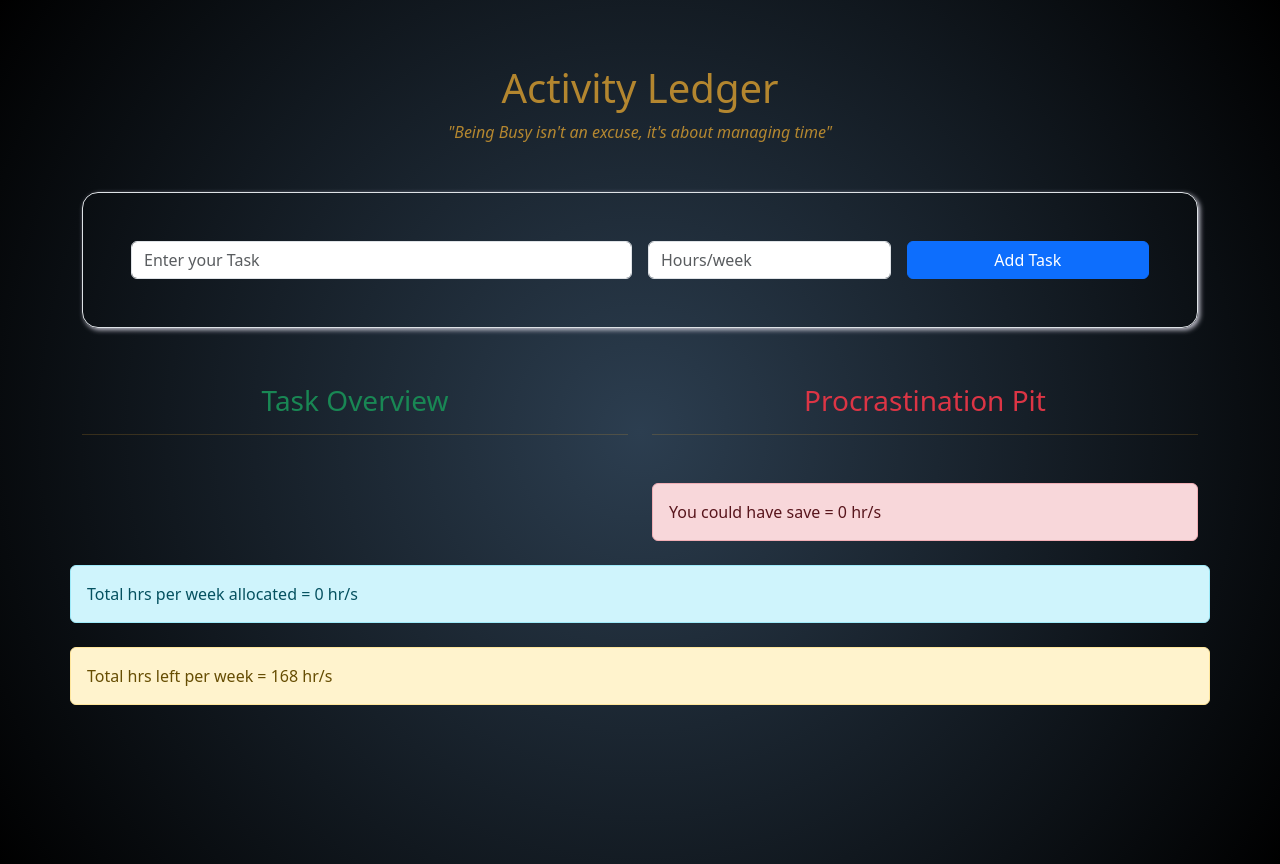
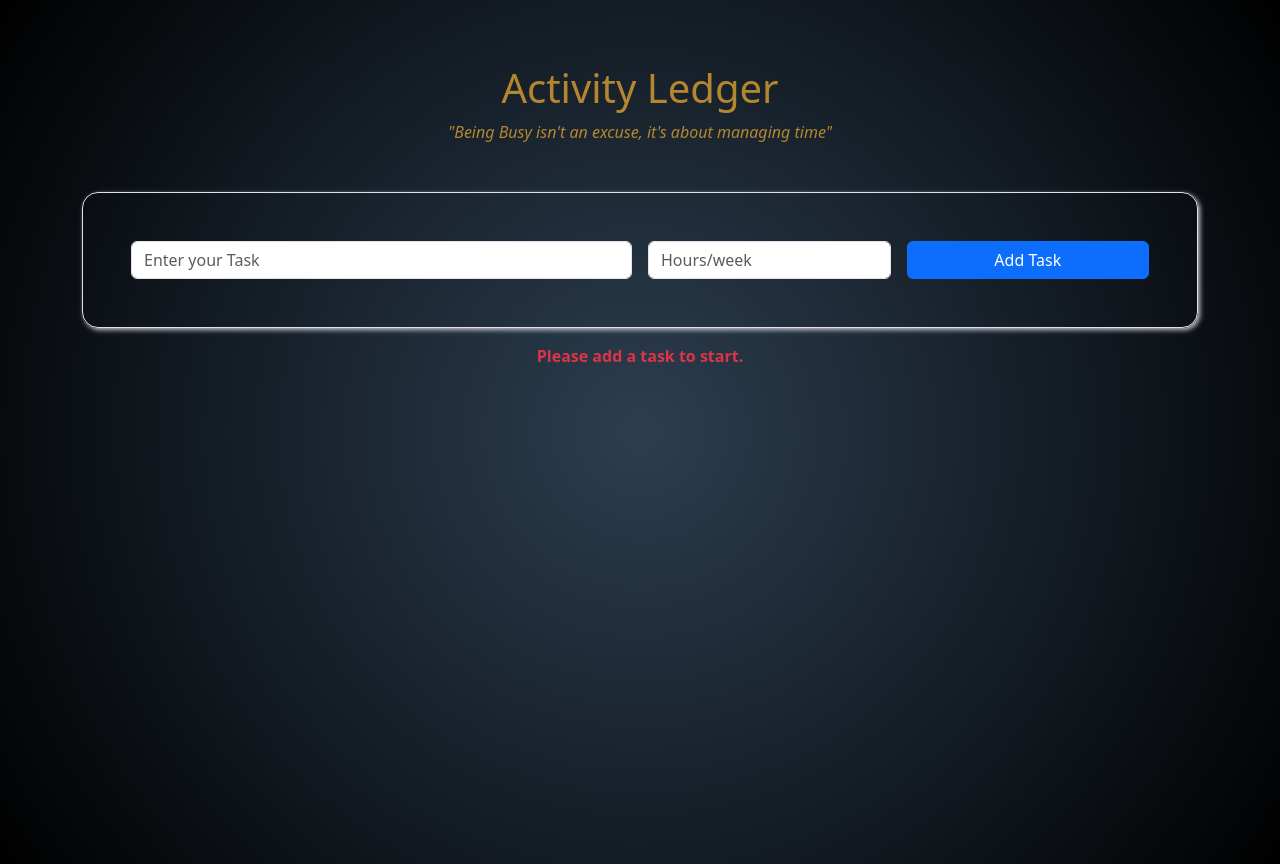
Before and after one commit to snagila/activity-ledger, a React (Vite) app: page / in a window 1280 px wide. Built offline with nearby package versions, Linux system fonts and the light colour scheme.

Commit message:
conditional rendered the task list

```diff
--- a/src/components/tasklist-container/PitList.jsx
+++ b/src/components/tasklist-container/PitList.jsx
@@ -35,11 +35,11 @@ const PitList = ({ handleOnDelete, proPit, switchTask }) => {
             </tbody>
           </table>
         </div>
-
-        <div className="alert alert-danger mt-3">
-          You could have save = <span>{proPitHrs}</span> hr/s
-          {/* {proPitHrs > 1 ? <p>hours</p> : <p>hour</p>} */}
-        </div>
+        {proPit.length > 0 && (
+          <div className="alert alert-danger mt-3">
+            You could have save = <span>{proPitHrs}</span> hr/s
+          </div>
+        )}
       </div>
     </>
   );
--- a/src/components/tasklist-container/TaskContainer.jsx
+++ b/src/components/tasklist-container/TaskContainer.jsx
@@ -5,6 +5,7 @@ import PitList from "./PitList";
 
 const TaskContainer = () => {
   const [taskContainer, setTaskContainer] = useState([]);
+  console.log(taskContainer);
   const taskOverView = taskContainer.filter((item) => item.type === "allTask");
   const proPit = taskContainer.filter((item) => item.type === "pitList");
   const allTask = proPit.concat(taskOverView);
@@ -57,6 +58,12 @@ const TaskContainer = () => {
         dataCenter={dataCenter}
       />
 
+      {taskContainer.length === 0 && (
+        <div className="mt-3 text-center fw-bold text-danger">
+          Please add a task to start.
+        </div>
+      )}
+      {taskContainer.length > 0 && (
         <div className="row mt-5 pt-2">
           <TaskList
             handleOnDelete={handleOnDelete}
@@ -70,13 +77,14 @@ const TaskContainer = () => {
             proPit={proPit}
           />
           <div className="alert alert-info mt-2">
-          Total hrs per week allocated = <span id="totalHr">{allTaskHrs}</span>{" "}
-          hr/s
+            Total hrs per week allocated ={" "}
+            <span id="totalHr">{allTaskHrs}</span> hr/s
           </div>
           <div className="alert alert-warning mt-2">
             Total hrs left per week = <span id="totalHr">{leftHours}</span> hr/s
           </div>
         </div>
+      )}
     </>
   );
 };
```
Lines whose indentation alone changed are shown as unchanged.
